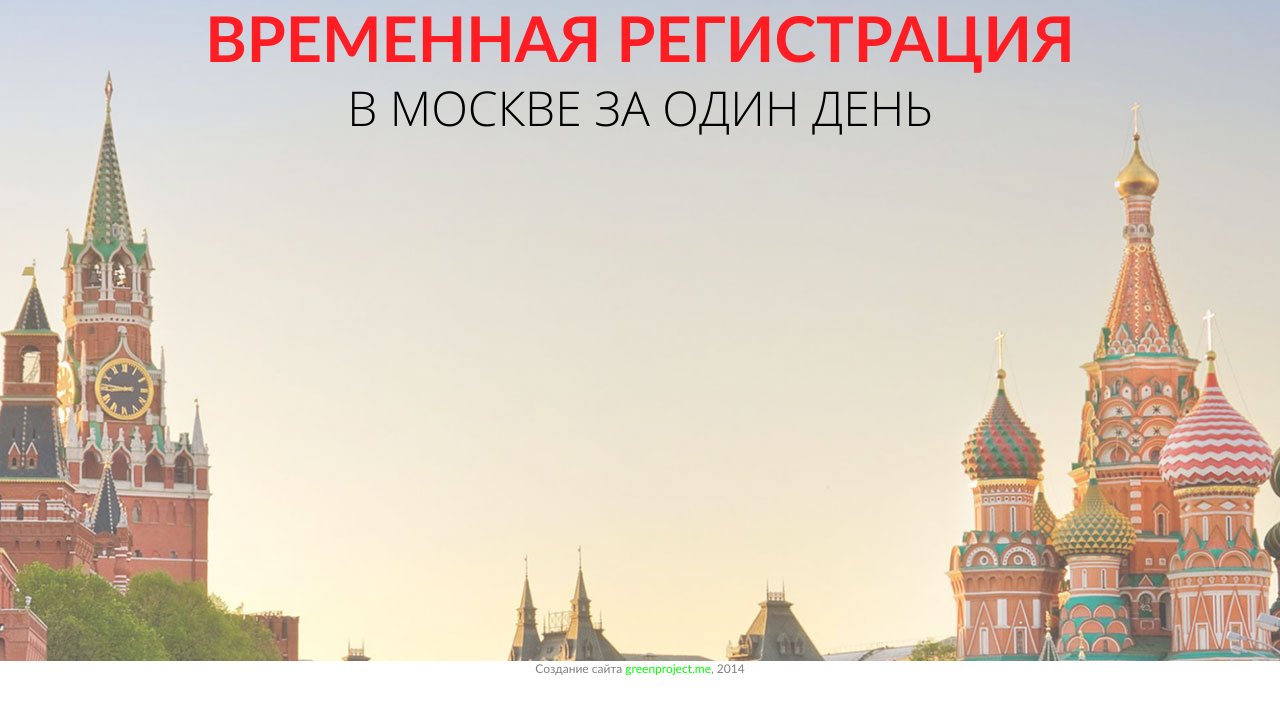
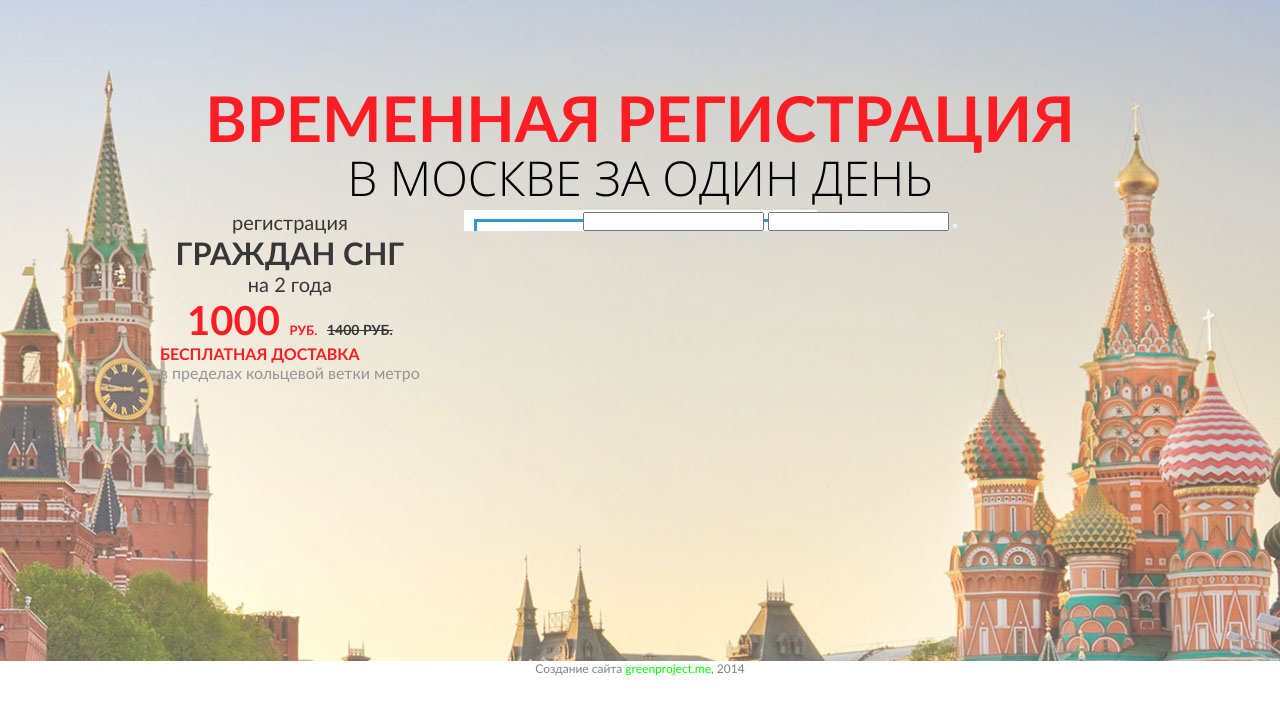
Before and after one commit to Yoozheg/reg, a plain HTML site: page index.html in a window 1280 px wide. Drawn offline with Linux system fonts and the light colour scheme.

Commit message:
23
кароче валить надо, все что сделал, залил

```diff
--- a/index.html
+++ b/index.html
@@ -16,6 +16,26 @@
 <main>
  <h1>временная регистрация</h1>
  <h2>в москве за один день</h2>
+ <div>
+  <article class="left">
+   <p class="string1">регистрация</p>
+   <p class="string2">граждан снг</p>
+   <p class="string1">на 2 года</p>
+   <p class="string4">1000 <span class="span1">руб.</span> <span class="span2">1400 руб.</span></p>
+   <p class="string5">бесплатная доставка</p>
+   <p class="string6">в пределах кольцевой ветки метро</p>
+  </article>
+  <form>
+   <p></p>
+   <input></input>
+   <input></input>
+   <button></button>
+  </form>
+  <article>
+
+  </article>
+
+ </div>
 </main>
 </section>
 
--- a/style.css
+++ b/style.css
@@ -19,9 +19,17 @@ header{}
 
 #header{height:661px;background:url(img/fon1.jpg) center top no-repeat;}
 #header main{text-align:center;}
-#header h1{color:#fe1d23;font:bold 63px "Trebuchet MS";text-transform:uppercase;padding-top:}
-#header h2{color:black;font:48px "Open Sans Light";text-transform:uppercase;}
-
+#header h1{color:#fe1d23;font:bold 63px "Trebuchet MS";text-transform:uppercase;padding-top:80px;}
+#header h2{color:black;font:48px "Open Sans Light";text-transform:uppercase;margin-top:-10px;}
+#header div{background:url(img/pole1.png) center top no-repeat;}
+#header article{font-family:"Trebuchet MS";}
+#header p.string1{color:#373737;font-size:20px;font-weight:normal;font-variant:italic;}
+#header p.string2{color:#373737;font-size:31px;font-weight:bold;text-transform:uppercase;}
+#header p.string4{color:#fe1d23;font-weight:bold;text-transform:uppercase;font-size:40px;}
+#header p.string4 span.span1{font-size:13px;}
+#header p.string4 span.span2{color:#373737;font-size:14px;text-decoration:line-through;}
+#header p.string5{color:#fe1d23;font-weight:bold;text-transform:uppercase;text-align:left;}
+#header p.string6{color:#949494;text-align:left;}
 
 #work{}
 
```
Also changed, not shown: img/pole3.png (added).
